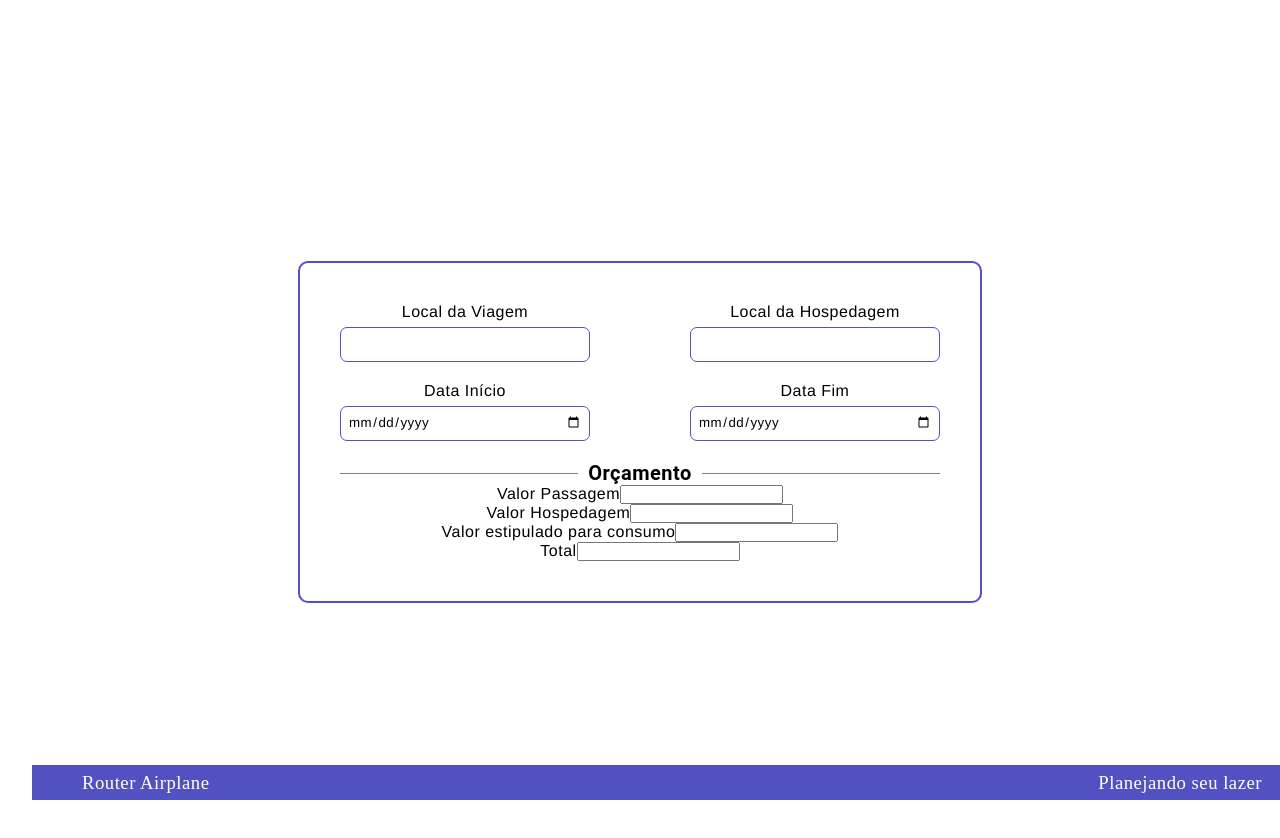
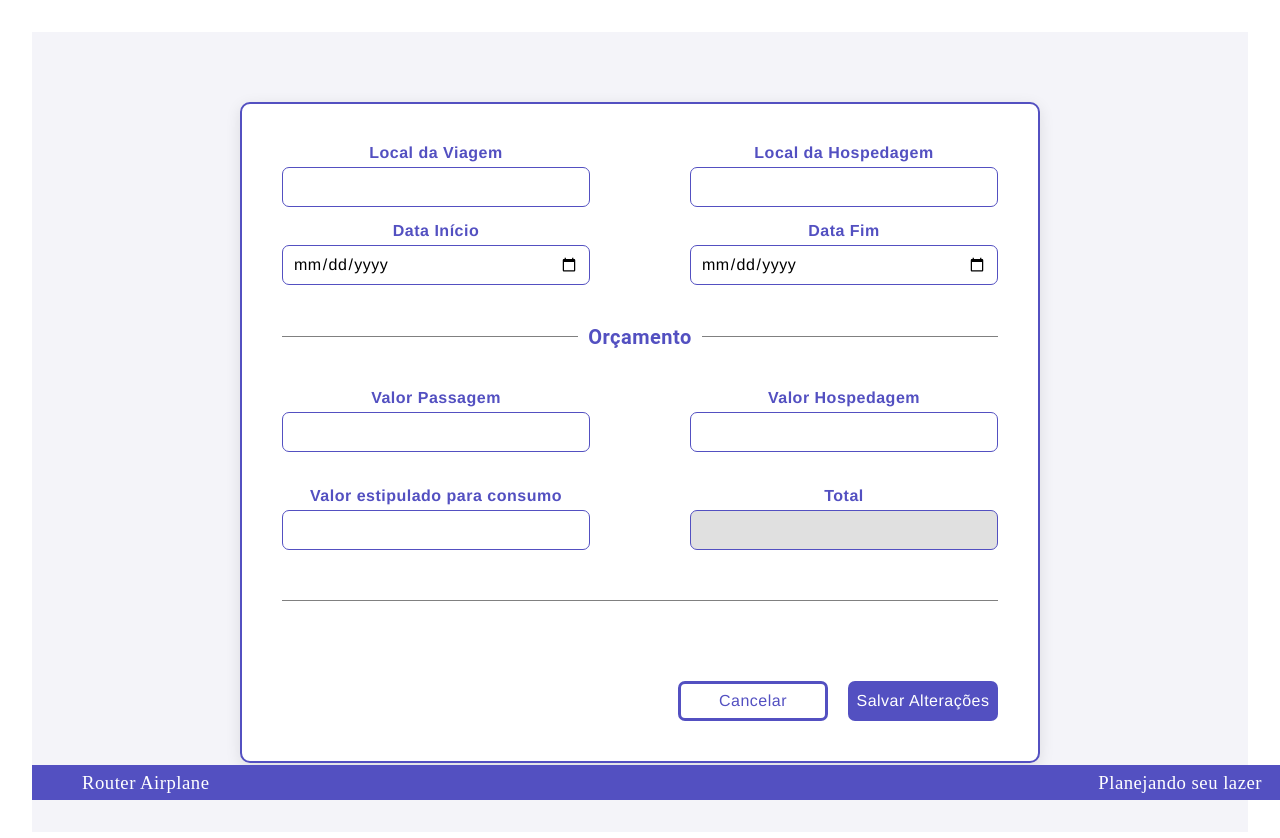
Before and after one commit to BezerraLuiz/planejamento-viagem, a React (Vite) app: page /iniciar-viagem in a window 1280 px wide. Shown: the top 838 px of the page. Built offline with nearby package versions, Linux system fonts and the light colour scheme.

Commit message:
CSS e HTML do iniciar-viagem

```diff
--- a/src/Routes/IniciarViagem/IniciarViagem.jsx
+++ b/src/Routes/IniciarViagem/IniciarViagem.jsx
@@ -3,28 +3,31 @@ import Footer from "../../Components/Outlet/Footer/Footer";
 import { useState } from "react";
 
 export default function IniciarViagem() {
-  const [valorPassagem, setValorPassagem] = useState('');
+  const [valorPassagem, setValorPassagem] = useState("");
+  const [valorHospedagem, setValorHospedagem] = useState("");
+  const [valorConsumo, setValorConsumo] = useState("");
+  const [valorTotal, setValorTotal] = useState("");
 
-  const handleFormatarMoeda = (e) => {
+  const handleFormatarMoeda = (e, setState) => {
     let value = e.target.value;
 
     // Remove todos os caracteres que não sejam dígitos
-    value = value.replace(/\D/g, '');
+    value = value.replace(/\D/g, "");
 
     // Formata o valor para moeda BR.
-    value = (Number(value) / 100).toLocaleString('pt-BR', {
-      style: 'currency',
-      currency: 'BRL'
+    value = (Number(value) / 100).toLocaleString("pt-BR", {
+      style: "currency",
+      currency: "BRL",
     });
 
-    setValorPassagem(value);
-  }
+    setState(value);
+  };
 
   return (
     <>
       <div id={style.container_main}>
         <div id={style.container}>
-          <form id={style.form} action="">
+          <form id={style.form} action="" onSubmit={(e) => e.preventDefault()}>
             <div>
               <div
                 style={{
@@ -34,12 +37,12 @@ export default function IniciarViagem() {
                 }}
               >
                 <div className={style.container_input}>
-                  <label htmlFor="">Local da Viagem</label>
-                  <input type="text" />
+                  <label htmlFor="localViagem">Local da Viagem</label>
+                  <input id="localViagem" type="text" autoComplete="off" required/>
                 </div>
                 <div className={style.container_input}>
-                  <label htmlFor="">Local da Hospedagem</label>
-                  <input type="text" />
+                  <label htmlFor="localHospedagem">Local da Hospedagem</label>
+                  <input id="localHospedagem" type="text" autoComplete="off" required/>
                 </div>
               </div>
               <div
@@ -50,16 +53,15 @@ export default function IniciarViagem() {
                 }}
               >
                 <div className={style.container_input}>
-                  <label htmlFor="">Data Início</label>
-                  <input type="date" />
+                  <label htmlFor="dataInicio">Data Início</label>
+                  <input id="dataInicio" type="date" autoComplete="off" required/>
                 </div>
                 <div className={style.container_input}>
-                  <label htmlFor="">Data Fim</label>
-                  <input type="date" />
+                  <label htmlFor="dataFim">Data Fim</label>
+                  <input id="dataFim" type="date" autoComplete="off" required/>
                 </div>
               </div>
             </div>
-          </form>
 
             <div id={style.container_orcamento}>
               <span></span>
@@ -67,36 +69,78 @@ export default function IniciarViagem() {
               <span></span>
             </div>
 
-          <div>
-            <div>
-              <label htmlFor="">Valor Passagem</label>
-              <input type="text"
+            <div
+              style={{
+                display: "flex",
+                alignItems: "center",
+                gap: "100px",
+                margin: "20px 0 15px 0",
+              }}
+            >
+              <div className={style.container_input}>
+                <label htmlFor="valorPassagem">Valor Passagem</label>
+                <input
+                  id="valorPassagem"
+                  type="text"
+                  autoComplete="off"
+                  required
                   value={valorPassagem}
-                onChange={handleFormatarMoeda}
+                  onChange={(e) => handleFormatarMoeda(e, setValorPassagem)}
                 />
               </div>
-            <div>
-              <label htmlFor="">Valor Hospedagem</label>
-              <input type="text"
-                value={valorPassagem}
-                onChange={handleFormatarMoeda}
-              />
-            </div>
-            <div>
-              <label htmlFor="">Valor estipulado para consumo</label>
-              <input type="text"
-                value={valorPassagem}
-                onChange={handleFormatarMoeda}
-              />
-            </div>
-            <div>
-              <label htmlFor="">Total</label>
-              <input type="text"
-                value={valorPassagem}
-                onChange={handleFormatarMoeda}
+              <div className={style.container_input}>
+                <label htmlFor="valorHospedagem">Valor Hospedagem</label>
+                <input
+                  id="valorHospedagem"
+                  type="text"
+                  autoComplete="off"
+                  required
+                  value={valorHospedagem}
+                  onChange={(e) => handleFormatarMoeda(e, setValorHospedagem)}
                 />
               </div>
             </div>
+            <div
+              style={{
+                display: "flex",
+                alignItems: "center",
+                gap: "100px",
+              }}
+            >
+              <div className={style.container_input}>
+                <label htmlFor="valorConsumo">Valor estipulado para consumo</label>
+                <input
+                  id="valorConsumo"
+                  type="text"
+                  autoComplete="off"
+                  required
+                  value={valorConsumo}
+                  onChange={(e) => handleFormatarMoeda(e, setValorConsumo)}
+                />
+              </div>
+              <div className={style.container_input}>
+                <label htmlFor="valorTotal">Total</label>
+                <input
+                  id="valorTotal"
+                  type="text"
+                  autoComplete="off"
+                  required
+                  disabled
+                  value={valorTotal}
+                  onChange={(e) => handleFormatarMoeda(e, setValorTotal)}
+                />
+              </div>
+            </div>
+
+            <div id={style.divisor}>
+              <span></span>
+            </div>
+
+            <div id={style.container_btn}>
+              <span>Cancelar</span>
+              <button>Salvar Alterações</button>
+            </div>
+          </form>
         </div>
       </div>
 
--- a/src/Routes/IniciarViagem/IniciarViagem.module.css
+++ b/src/Routes/IniciarViagem/IniciarViagem.module.css
@@ -5,32 +5,49 @@
   flex-direction: column;
   gap: 10px;
   min-height: 100vh;
+  background-color: #f4f4f9;
 }
 
 #container {
   border: 2.5px solid #5350c1;
   border-radius: 10px;
   padding: 40px;
+  background-color: white;
+  box-shadow: 0px 4px 15px rgba(0, 0, 0, 0.1);
+  max-width: 800px;
+  width: 100%;
 }
 
 #form {
   display: flex;
-  flex-direction: row;
+  flex-direction: column;
+  gap: 20px;
 }
 
 .container_input {
   display: flex;
   flex-direction: column;
+  width: 100%; /* Ajusta a largura para 100% */
+}
 
-  & input {
-    width: 250px;
-    height: 35px;
+.container_input label {
+  font-weight: bold;
+  margin-bottom: 5px;
+  color: #5350c1;
+}
+
+.container_input input {
+  width: 100%;
+  height: 40px;
   border: 1.5px solid #5350c1;
   background-color: white;
   border-radius: 7px;
-    margin: 5.5px 0;
-    padding: 7px;
+  padding: 0 10px;
+  font-size: 16px;
 }
+
+.container_input input:disabled {
+  background-color: #e0e0e0;
 }
 
 #container_orcamento {
@@ -38,17 +55,88 @@
   justify-content: center;
   align-items: center;
   gap: 10px;
-  margin-top: 15px;
+  margin-top: 20px;
+}
 
-  & span {
+#container_orcamento span {
   width: 100%;
   height: 1px;
   background-color: gray;
 }
 
-  & p {
+#container_orcamento p {
   font-size: 20px;
   font-weight: bold;
   font-family: "Roboto", sans-serif;
+  color: #5350c1;
+}
+
+/* Alinha os campos em duas colunas */
+.field-group {
+  display: flex;
+  gap: 20px;
+}
+
+.field-group .container_input {
+  flex: 1; /* Faz com que cada campo ocupe o mesmo espaço */
+}
+
+#container_btn {
+  display: flex;
+  justify-content: flex-end;
+  gap: 20px;
+  margin-top: 30px;
+}
+
+#container_btn span,
+#container_btn button {
+  width: 150px;
+  height: 40px;
+  border-radius: 7px;
+  font-size: 16px;
+  cursor: pointer;
+  display: flex;
+  justify-content: center;
+  align-items: center;
+  transition: background-color 0.3s ease, color 0.3s ease;
+}
+
+#container_btn span {
+  border: 3px solid #5350c1;
+  color: #5350c1;
+  background-color: transparent;
+}
+
+#container_btn span:hover {
+  background-color: #d5d5e9;
+}
+
+#container_btn button {
+  border: none;
+  background-color: #5350c1;
+  color: white;
+}
+
+#container_btn button:hover {
+  background-color: #3f3c9e;
+}
+
+#divisor {
+  width: 100%;
+  height: 1px;
+  background-color: gray;
+  margin: 30px 0;
+}
+
+/* Responsividade para telas menores */
+@media (max-width: 768px) {
+  .field-group {
+    flex-direction: column;
+  }
+
+  #container_btn {
+    flex-direction: column-reverse;
+    align-items: center;
+    gap: 15px;
   }
 }
--- a/src/Routes/UserPage/UserPage.jsx
+++ b/src/Routes/UserPage/UserPage.jsx
@@ -127,7 +127,7 @@ export default function UserPage() {
             <span onClick={handleCancel}>
               Cancelar
             </span>
-            <span onClick={handleSaveChanges}>Salvar Alterações</span>
+            <button onClick={handleSaveChanges}>Salvar Alterações</button>
           </div>
         </div>
       </div>
--- a/src/Routes/UserPage/UserPage.module.css
+++ b/src/Routes/UserPage/UserPage.module.css
@@ -64,30 +64,38 @@
   align-items: end;
   margin: 30px 10px;
   gap: 20px;
-  min-height: 57%;
+  min-height: 55%;
+}
 
-  & span {
-    width: 250px;
-    height: 35px;
-    border: none;
-    border: 3px solid #5350C1;
-    color: #5350C1;
+#container_btn span,
+#container_btn button {
+  width: 150px;
+  height: 40px;
   border-radius: 7px;
-    margin: 5px 0 15px;
-    font-size: 18px;
+  font-size: 16px;
   cursor: pointer;
-
   display: flex;
   justify-content: center;
   align-items: center;
+  transition: background-color 0.3s ease, color 0.3s ease;
 }
 
-  & span:hover {
+#container_btn span {
+  border: 3px solid #5350c1;
+  color: #5350c1;
+  background-color: transparent;
+}
+
+#container_btn span:hover {
   background-color: #d5d5e9;
 }
 
-  & a {
-    color: #5350C1;
-    text-decoration: none;
+#container_btn button {
+  border: none;
+  background-color: #5350c1;
+  color: white;
 }
+
+#container_btn button:hover {
+  background-color: #3f3c9e;
 }
```
Lines whose indentation alone changed are shown as unchanged.
